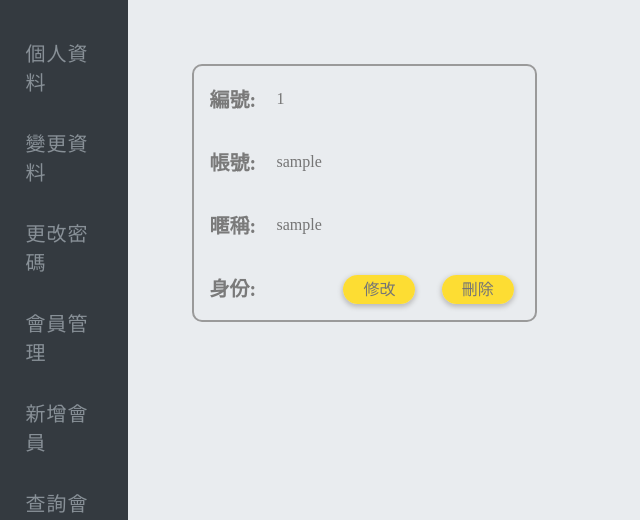
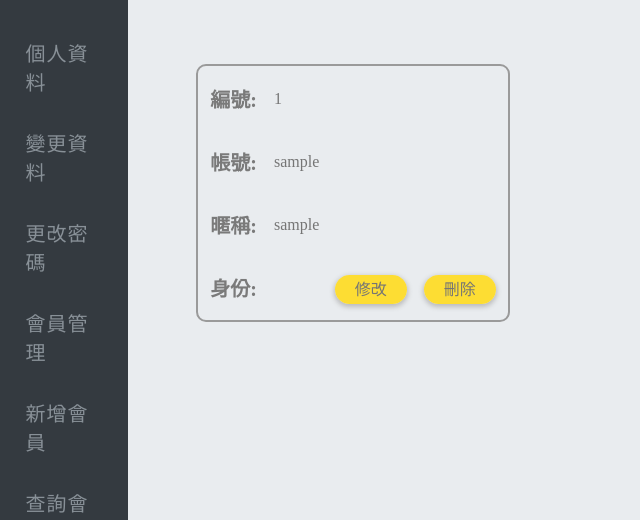
Before and after one commit to hpuV/Banking_web_php, a PHP site: page /useradminmanage.php in a window 1280 px wide. Shown: the part 75-595 px from the top of the page, without its empty margins (0-640 px from the left). Run offline with PHP 8.4, Linux system fonts and the light colour scheme; the visitor is signed in with stand-in values (Sample User, id 1); tables that the repository leaves empty or names only in its code hold one stand-in row (values such as "Sample post"); data that the repository does not hold is empty.

Commit message:
[doc]adminmanageCssChange

```diff
--- a/css/useradminmanagestyle.css
+++ b/css/useradminmanagestyle.css
@@ -129,17 +129,18 @@
 	font-family: "Source Sans Pro";
 	color: #343434;
 	margin-top: 5%;
-	margin-left: 5%;
+	margin-left: 3%;
 	float: left;
 }
 
 .container .right_article table {
 	border: solid 2px #9A9A9A;
 	margin-top: 0%;
+	margin-left: 30px;
 	color: #717070;
   	border-radius: 10px;
-	width: 55%;
-	margin-bottom: 25px;
+	width: 35%;
+	float: left;
 }
 
 .container .right_article th {
@@ -245,7 +246,7 @@ body {
 .bg-style1 {
 	color: #000000;
 	/*border-radius: 20px;*/
-	width: 70%;
+	width: 100%;
  }
 
 .content-box{
```
